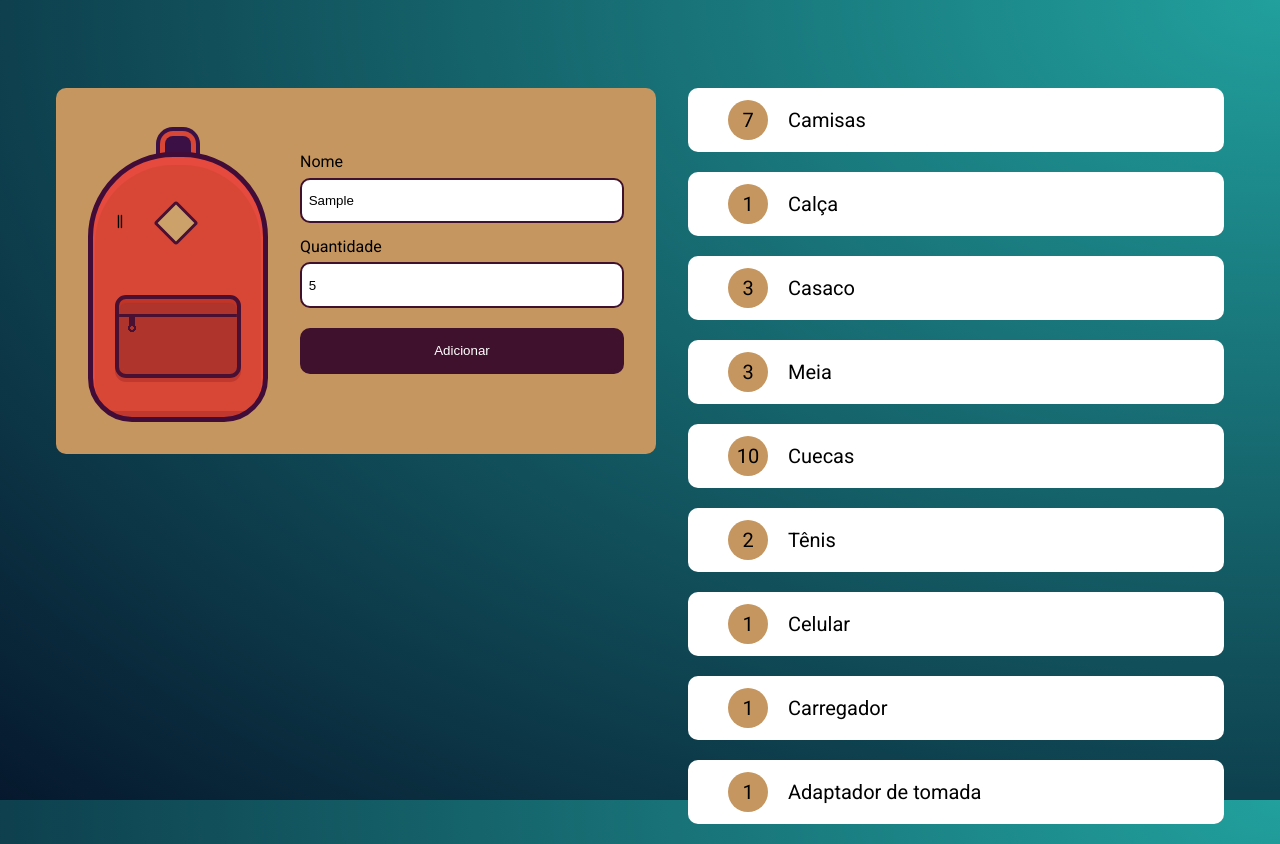
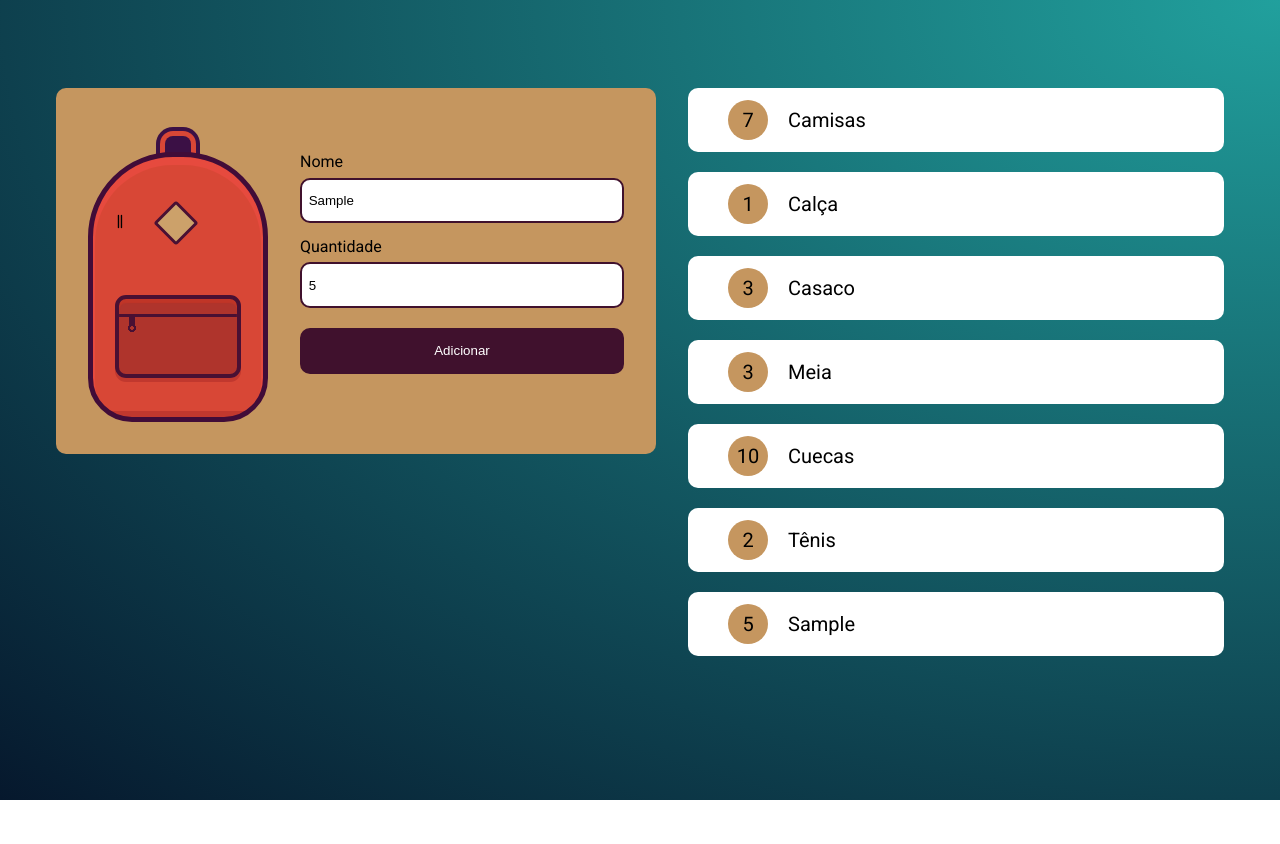
Before and after one commit to Danvsm/AluraCursos, a plain HTML site: page JavaScript/mochila-de-viagem/index.html in a window 1280 px wide. Both pictures are taken after typing "Sample", "5" into the empty fields and a click on the input "Adicionar". After the commit the page ends 800 px from the top, so only its background shows below. Drawn offline with Linux system fonts and the light colour scheme.

Commit message:
Criando list

```diff
--- a/JavaScript/mochila-de-viagem/index.html
+++ b/JavaScript/mochila-de-viagem/index.html
@@ -24,16 +24,13 @@
             </form>
         </div>
 
-        <ul class="lista">
+        <ul class="lista" id="lista">
             <li class="item"><strong>7</strong>Camisas</li>
             <li class="item"><strong>1</strong>Calça</li>
             <li class="item"><strong>3</strong>Casaco</li>
             <li class="item"><strong>3</strong>Meia</li>
             <li class="item"><strong>10</strong>Cuecas</li>
             <li class="item"><strong>2</strong>Tênis</li>
-            <li class="item"><strong>1</strong>Celular</li>
-            <li class="item"><strong>1</strong>Carregador</li>
-            <li class="item"><strong>1</strong>Adaptador de tomada</li>
         </ul>
     </main>
     <script src="main.js"></script>
--- a/JavaScript/mochila-de-viagem/main.js
+++ b/JavaScript/mochila-de-viagem/main.js
@@ -1,8 +1,25 @@
 const form = document.getElementById("novoItem")
+const lista = document.getElementById('lista')
 
 form.addEventListener("submit", (e) => {
     e.preventDefault()
     console.log(e)
-    console.log(e.target.elements['nome'].value)
-    console.log(e.target.elements['quantidade'].value)
+    criaElemento(e.target.elements['nome'].value, e.target.elements['quantidade'].value)
 })
+
+function criaElemento (nome, quantidade) {
+
+    const novoItem = document.createElement('li')
+    novoItem.classList.add("item")
+
+    const numeroItem = document.createElement('strong')
+    numeroItem.innerHTML = quantidade
+
+    novoItem.appendChild(numeroItem)
+    novoItem.innerHTML += nome
+
+
+    lista.appendChild(novoItem)
+
+    console.log(numeroItem)
+}
```
